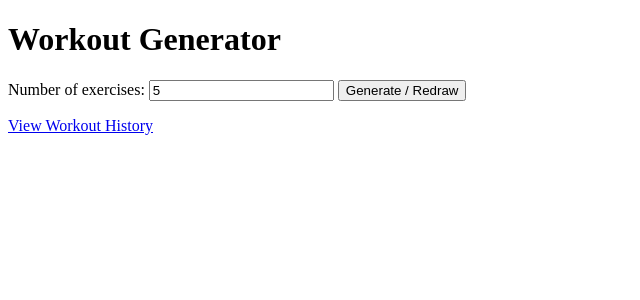
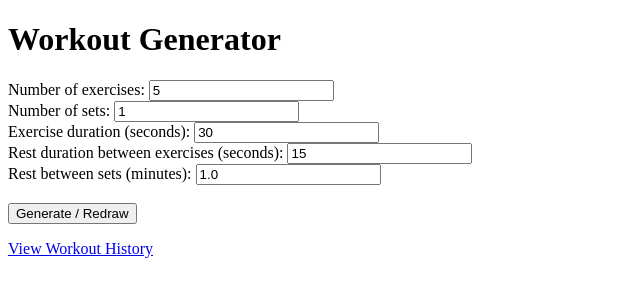
Before and after one commit to dafioram/workoutapp, a Flask app: page / in a window 1280 px wide. Shown: the top 300 px of the page, without its empty margins (0-640 px from the left). Run offline with Flask 3, Linux system fonts and the light colour scheme.

Commit message:
Add workout timing info

```diff
--- a/app.py
+++ b/app.py
@@ -2,7 +2,7 @@ from flask import Flask, render_template, request, session
 import os, json, random, datetime
 
 app = Flask(__name__)
-app.secret_key = "supersecret"  # needed for session storage
+app.secret_key = "supersecret"
 
 EXERCISE_DIR = "exercises"
 WORKOUT_LOG = "workout_log.json"
@@ -21,42 +21,82 @@ def load_workouts():
     except (FileNotFoundError, json.JSONDecodeError):
         return []
 
-def save_workout(workout):
+def save_workout(workout, num_sets, ex_duration, rest_duration, set_rest):
     slimmed = [{"id": ex["id"], "name": ex["name"]} for ex in workout]
     entry = {
         "timestamp": datetime.datetime.now().isoformat(timespec="seconds"),
-        "exercises": slimmed
+        "exercises": slimmed,
+        "num_sets": num_sets,
+        "exercise_duration": ex_duration,
+        "rest_duration": rest_duration,
+        "set_rest": set_rest
     }
     data = load_workouts()
     data.append(entry)
     with open(WORKOUT_LOG, "w") as f:
         json.dump(data, f, indent=2)
 
+def calculate_total_time(num_exercises, num_sets, ex_duration, rest_duration, set_rest):
+    if num_exercises <= 0 or num_sets <= 0:
+        return 0
+    # Total time per set: exercises + rest between exercises
+    time_per_set = (num_exercises * ex_duration) + ((num_exercises - 1) * rest_duration)
+    # Total workout: num_sets * time_per_set + rest between sets (after each set except last)
+    total = (num_sets * time_per_set) + ((num_sets - 1) * set_rest)
+    return total
+
+def format_time(seconds):
+    mins, sec = divmod(seconds, 60)
+    return f"{mins}m {sec}s"
+
 @app.route("/", methods=["GET", "POST"])
 def index():
     exercises = load_exercises()
     workout = session.get("current_workout", [])
-    num = int(request.form.get("num", 5))
+    num_exercises = int(request.form.get("num_exercises", 5))
+    num_sets = int(request.form.get("num_sets", 1))
+    ex_duration = int(request.form.get("ex_duration", 30))
+    rest_duration = int(request.form.get("rest_duration", 15))
+    set_rest_input = float(request.form.get("set_rest", 1))
+    set_rest = int(set_rest_input * 60)
     message = ""
+    total_time = 0
 
     if request.method == "POST":
         if "generate" in request.form:
-            # redraw workout
-            workout = random.sample(exercises, min(num, len(exercises)))
+            workout = random.sample(exercises, min(num_exercises, len(exercises)))
             session["current_workout"] = workout
             message = ""
         elif "save" in request.form and workout:
-            save_workout(workout)
+            save_workout(workout, num_sets, ex_duration, rest_duration, set_rest)
             session.pop("current_workout", None)
             workout = []
             message = "Workout Saved!"
 
-    return render_template("index.html", workout=workout, num=num, message=message)
+    if workout:
+        total_time_sec = calculate_total_time(num_exercises, num_sets, ex_duration, rest_duration, set_rest)
+        total_time = format_time(total_time_sec)
+
+    return render_template("index.html", workout=workout,
+                           num_exercises=num_exercises,
+                           num_sets=num_sets,
+                           ex_duration=ex_duration,
+                           rest_duration=rest_duration,
+                           set_rest=set_rest,
+                           message=message,
+                           total_time=total_time)
 
 @app.route("/history")
 def history():
     workouts = load_workouts()
     workouts = sorted(workouts, key=lambda w: w["timestamp"], reverse=True)
+    # add total_time formatted for each saved workout
+    for w in workouts:
+        total_sec = calculate_total_time(len(w["exercises"]), w.get("num_sets",1),
+                                         w.get("exercise_duration",30),
+                                         w.get("rest_duration",15),
+                                         w.get("set_rest",60))
+        w["total_time"] = format_time(total_sec)
     return render_template("history.html", workouts=workouts)
 
 if __name__ == "__main__":
--- a/templates/index.html
+++ b/templates/index.html
@@ -10,9 +10,22 @@
     <p style="color: green;"><strong>{{ message }}</strong></p>
   {% endif %}
 
-  <form method="POST">
+  <form id="workoutForm" method="POST">
     <label>Number of exercises:</label>
-    <input type="number" name="num" value="{{ num }}" min="1">
+    <input type="number" id="num_exercises" name="num_exercises" value="{{ num_exercises }}" min="1"><br>
+
+    <label>Number of sets:</label>
+    <input type="number" id="num_sets" name="num_sets" value="{{ num_sets }}" min="1"><br>
+
+    <label>Exercise duration (seconds):</label>
+    <input type="number" id="ex_duration" name="ex_duration" value="{{ ex_duration }}" min="1"><br>
+
+    <label>Rest duration between exercises (seconds):</label>
+    <input type="number" id="rest_duration" name="rest_duration" value="{{ rest_duration }}" min="0"><br>
+
+    <label>Rest between sets (minutes):</label>
+    <input type="number" id="set_rest" name="set_rest" value="{{ set_rest/60 }}" min="0" step="0.1"><br><br>
+
     <button type="submit" name="generate" value="1">Generate / Redraw</button>
     {% if workout %}
       <button type="submit" name="save" value="1">Save Workout</button>
@@ -26,8 +39,38 @@
         <li>{{ ex.name }} (ID: {{ ex.id }})</li>
       {% endfor %}
     </ul>
+    <p><strong>Total workout time: <span id="total_time">{{ total_time }}</span></strong></p>
   {% endif %}
 
   <p><a href="{{ url_for('history') }}">View Workout History</a></p>
+
+  <script>
+  // Recalculate total time dynamically
+  function recalcTotal() {
+      const numExercises = parseInt(document.getElementById("num_exercises").value) || 0;
+      const numSets = parseInt(document.getElementById("num_sets").value) || 0;
+      const exDuration = parseInt(document.getElementById("ex_duration").value) || 0;
+      const restDuration = parseInt(document.getElementById("rest_duration").value) || 0;
+      const setRestMinutes = parseFloat(document.getElementById("set_rest").value) || 0;
+      const setRest = setRestMinutes * 60;
+
+      if(numExercises <= 0 || numSets <= 0) {
+          document.getElementById("total_time").innerText = "0s";
+          return;
+      }
+
+      let timePerSet = (numExercises * exDuration) + ((numExercises - 1) * restDuration);
+      let totalSec = (numSets * timePerSet) + ((numSets - 1) * setRest);
+
+      const mins = Math.floor(totalSec / 60);
+      const secs = totalSec % 60;
+      document.getElementById("total_time").innerText = `${mins}m ${secs}s`;
+  }
+
+  // attach event listeners
+  ["num_exercises","num_sets","ex_duration","rest_duration","set_rest"].forEach(id => {
+      document.getElementById(id).addEventListener("input", recalcTotal);
+  });
+  </script>
 </body>
 </html>
```
Also changed, not shown: templates/history.html (+6 -1 lines).
